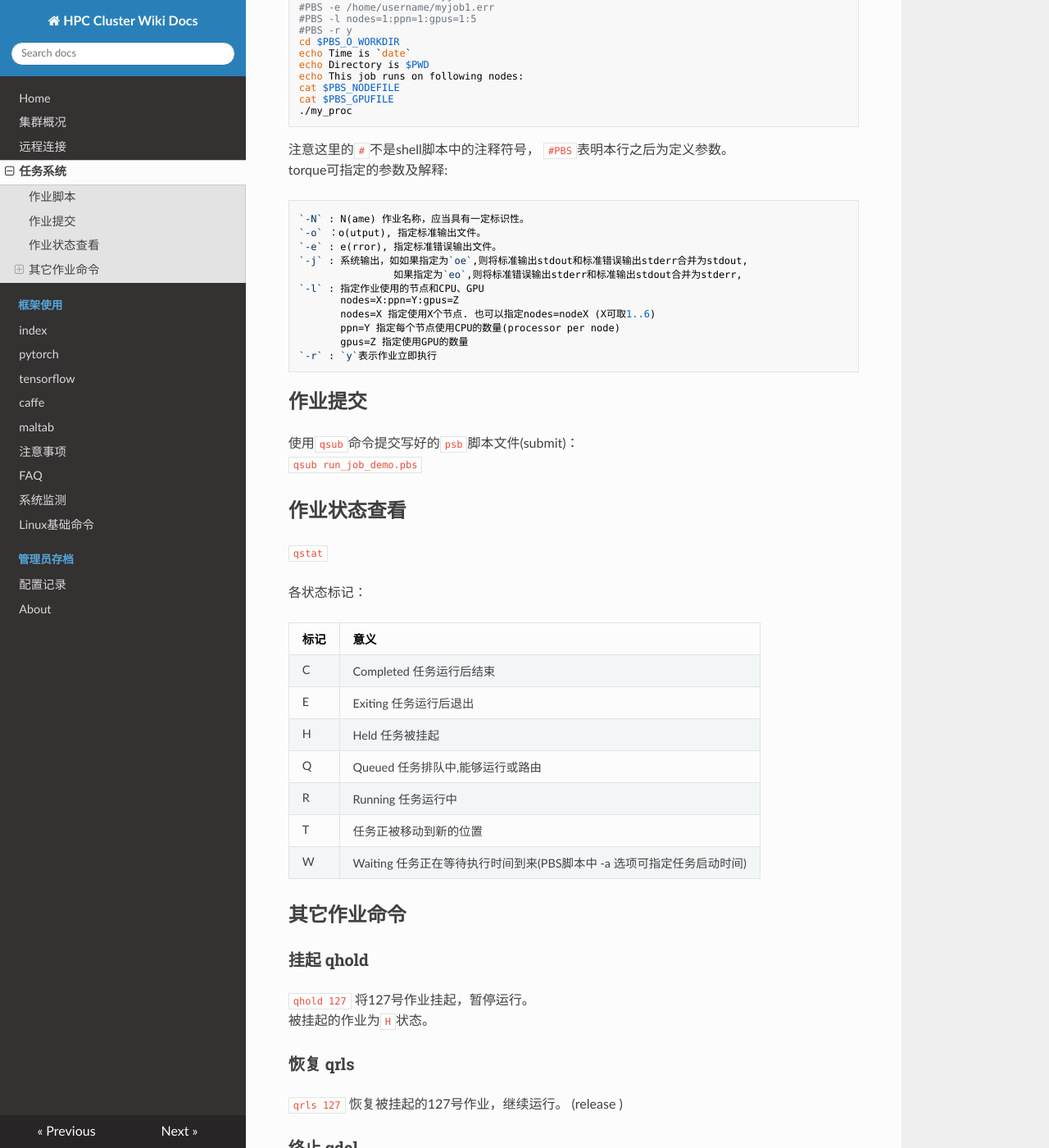
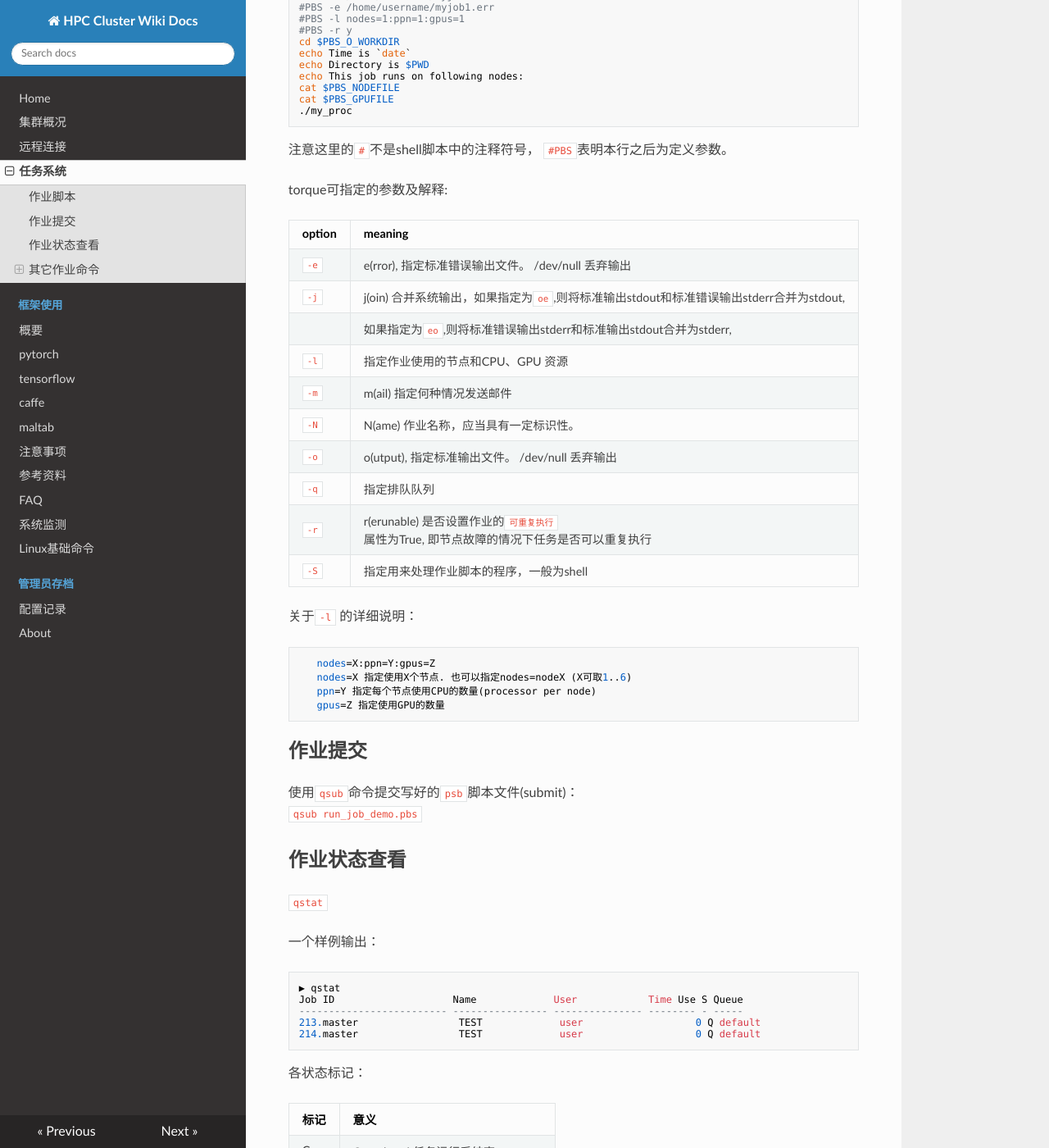
Before and after one commit to SSRheart/HPC_wiki_docs, an MkDocs documentation site: the page built from docs/jobs.md, in a window 1280 px wide and 1400 px high, scrolled down 435 px. Shown: the whole window at 82% size. Built offline with MkDocs 1.6.1, drawn with Linux system fonts in a browser that asks for light colours; nearby versions of some CDN libraries; old or Windows-style settings are respelled for this version of MkDocs; some of the changed text lies outside the part shown.

Commit message:
more jobs detail

````diff
--- a/docs/jobs.md
+++ b/docs/jobs.md
@@ -11,7 +11,7 @@
 #PBS -N myjob1
 #PBS -o /home/username/myjob1.out
 #PBS -e /home/username/myjob1.err
-#PBS -l nodes=1:ppn=1:gpus=1:5
+#PBS -l nodes=1:ppn=1:gpus=1
 #PBS -r y
 cd $PBS_O_WORKDIR
 echo Time is `date`
@@ -22,22 +22,33 @@ cat $PBS_GPUFILE
 ./my_proc
 ```
 
+
 注意这里的`#`不是shell脚本中的注释符号， `#PBS`表明本行之后为定义参数。
+
+
 torque可指定的参数及解释:
 
-    `-N` : N(ame) 作业名称，应当具有一定标识性。
-    `-o` ：o(utput), 指定标准输出文件。
-    `-e` : e(rror), 指定标准错误输出文件。
-    `-j` : 系统输出，如如果指定为`oe`,则将标准输出stdout和标准错误输出stderr合并为stdout,
-                    如果指定为`eo`,则将标准错误输出stderr和标准输出stdout合并为stderr,
-    `-l` : 指定作业使用的节点和CPU、GPU
-           nodes=X:ppn=Y:gpus=Z
-           nodes=X 指定使用X个节点. 也可以指定nodes=nodeX (X可取1..6)
-           ppn=Y 指定每个节点使用CPU的数量(processor per node)
-           gpus=Z 指定使用GPU的数量
-    `-r` : `y`表示作业立即执行
+option | meaning
+--- | ---
+`-e` | e(rror), 指定标准错误输出文件。 /dev/null 丢弃输出
+`-j` | j(oin) 合并系统输出，如果指定为`oe`,则将标准输出stdout和标准错误输出stderr合并为stdout,
+     |           如果指定为`eo`,则将标准错误输出stderr和标准输出stdout合并为stderr,
+`-l` | 指定作业使用的节点和CPU、GPU 资源
+`-m` | m(ail) 指定何种情况发送邮件
+`-N` | N(ame) 作业名称，应当具有一定标识性。
+`-o` | o(utput), 指定标准输出文件。 /dev/null 丢弃输出
+`-q` | 指定排队队列
+`-r` | r(erunable) 是否设置作业的`可重复执行`属性为True, 即节点故障的情况下任务是否可以重复执行
+`-S` | 指定用来处理作业脚本的程序，一般为shell
 
 
+关于`-l` 的详细说明：
+```
+   nodes=X:ppn=Y:gpus=Z
+   nodes=X 指定使用X个节点. 也可以指定nodes=nodeX (X可取1..6)
+   ppn=Y 指定每个节点使用CPU的数量(processor per node)
+   gpus=Z 指定使用GPU的数量
+```
 
 ## 作业提交
 使用`qsub`命令提交写好的`psb`脚本文件(submit)：
@@ -45,6 +56,15 @@ torque可指定的参数及解释:
 
 ## 作业状态查看
 `qstat`
+
+一个样例输出：
+```
+▶ qstat
+Job ID                    Name             User            Time Use S Queue
+------------------------- ---------------- --------------- -------- - -----
+213.master                 TEST             user                   0 Q default
+214.master                 TEST             user                   0 Q default
+```
 
 各状态标记：
 
@@ -56,6 +76,7 @@ H   | Held 任务被挂起
 Q   | Queued 任务排队中,能够运行或路由
 R   | Running 任务运行中
 T   | 任务正被移动到新的位置
+
 W   | Waiting 任务正在等待执行时间到来(PBS脚本中 -a 选项可指定任务启动时间)
 
 
--- a/mkdocs.yml
+++ b/mkdocs.yml
@@ -5,12 +5,13 @@ pages:
      - 远程连接: remoteAccess.md
      - 任务系统: jobs.md
      - 框架使用:
-        - 'index': 'framework/index.md'
+        - '概要': 'framework/index.md'
         - 'pytorch': 'framework/pytorch.md'
         - 'tensorflow': 'framework/tensorflow.md'
         - 'caffe': 'framework/caffe.md'
         - 'maltab': 'framework/matlab.md'
      - 注意事项: tips.md
+     - 参考资料: refer.md
      - FAQ: FAQ.md
      - 系统监测: systemWatch.md
      - Linux基础命令: LinuxBasicCommands.md
````
Also changed, not shown: docs/admin/systemConfigRecord.md (deleted, +0 -6 lines), docs/refer.md (added, +14 -0 lines), docs/systemWatch.md (+2 -0 lines).
